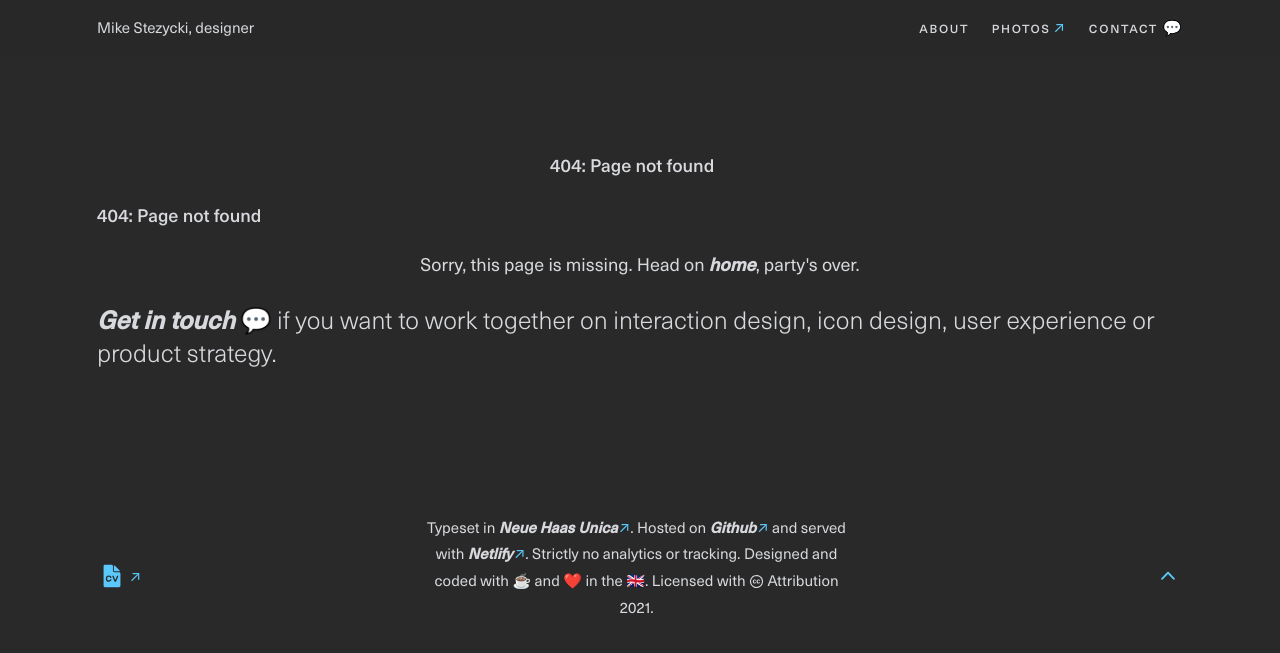
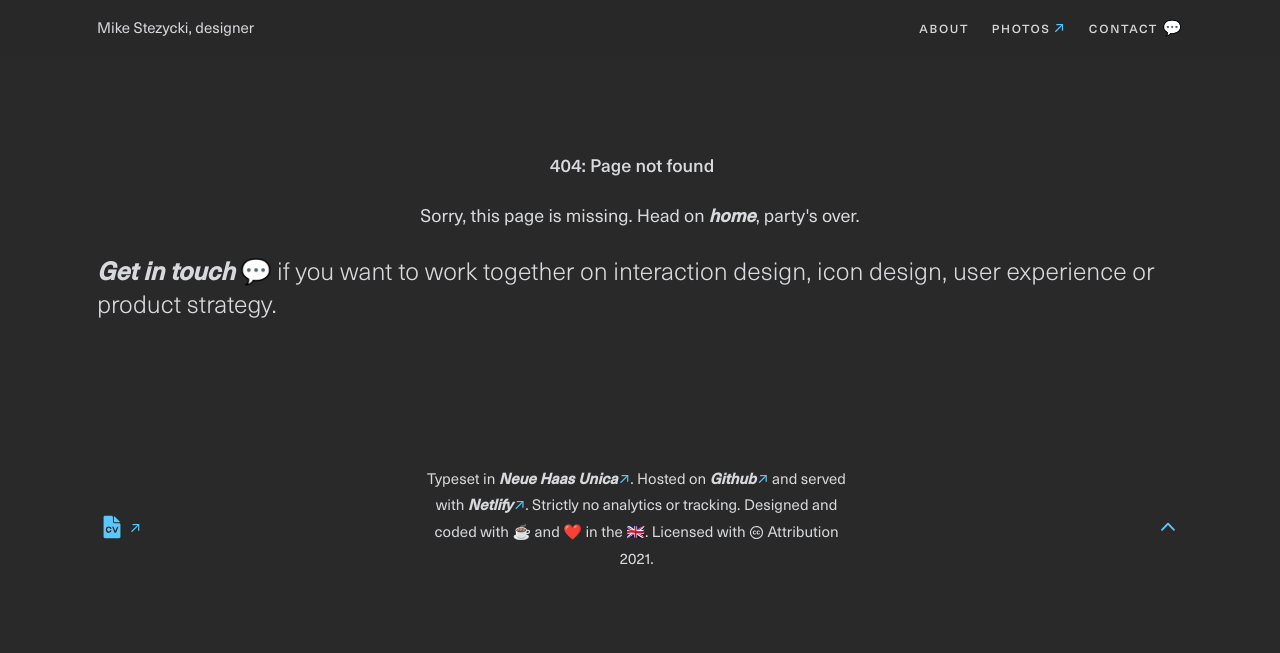
Before and after one commit to mr-stezz/mr-stezz.github.io, a Jekyll site: the page built from 404.html, in a window 1280 px wide. Shown: the top 653 px of the page. Built offline with Jekyll 4.4.1, drawn with Linux system fonts in a browser that asks for light colours.

Commit message:
Remove duplicate heading from 404 template

```diff
--- a/404.html
+++ b/404.html
@@ -2,6 +2,5 @@
 layout: default_page
 title: "404: Page not found"
 ---
-<h1 class="heading  alpha  page-title">404: Page not found</h1>
 <p class="lead  text-col  t--center">Sorry, this page is missing. Head on <a href="/">home</a>, party's over.</p>
 {% include _section.outro.html %}
```
